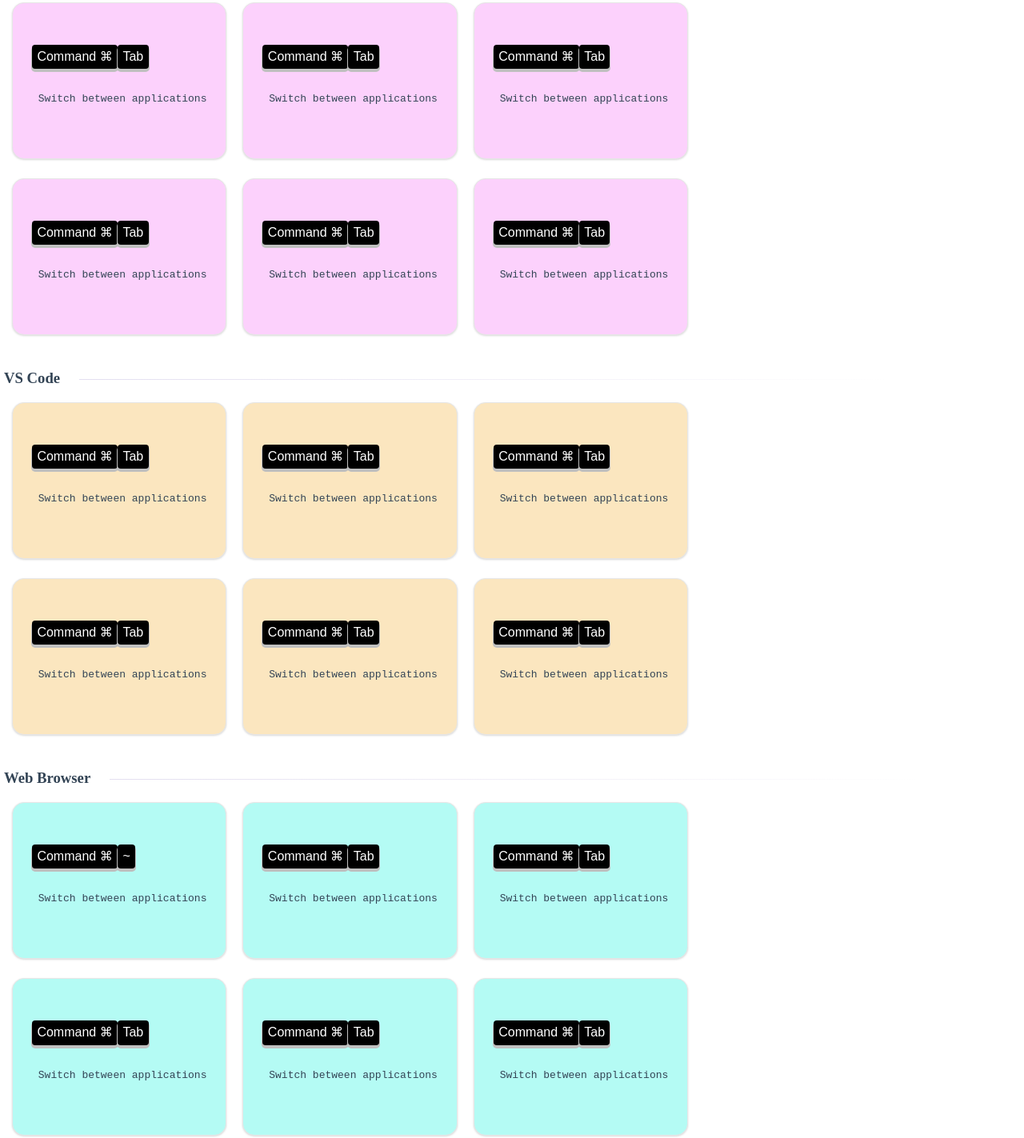
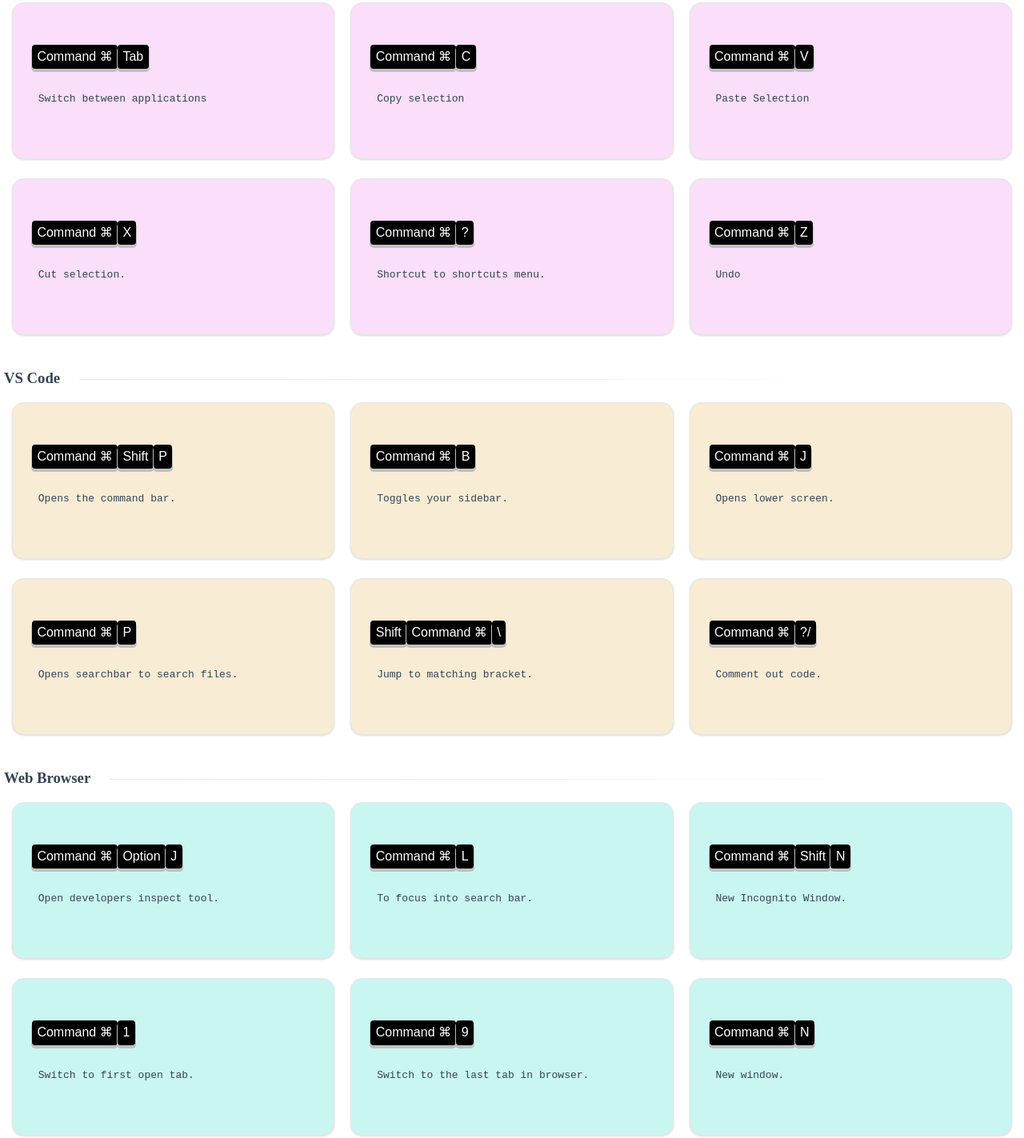
Before and after one commit to bel-lloyd/shecodes-shortcuts-gallery, a plain HTML site: page index.html in a window 1280 px wide. Shown: the part 134-1557 px from the top of the page at 80% size. Drawn offline with Linux system fonts and the light colour scheme.

Commit message:
changed all shortcut text

```diff
--- a/index.html
+++ b/index.html
@@ -35,11 +35,11 @@
             <div class="sc">
               <code class="code">
               <kbd class="cmd">Command ⌘</kbd>
-              <span class="cmd">Tab </span>
+              <span class="cmd">C </span>
               </code>
             </div>
             <div class="sc">
-              <span class="result"> Switch between applications</span>
+              <span class="result"> Copy selection</span>
             </div>
           </pre>
         </div>
@@ -48,11 +48,11 @@
             <div class="sc">
               <code class="code">
               <kbd class="cmd">Command ⌘</kbd>
-              <span class="cmd">Tab </span>
+              <span class="cmd">V </span>
               </code>
             </div>
             <div class="sc">
-              <span class="result"> Switch between applications</span>
+              <span class="result"> Paste Selection</span>
             </div>
           </pre>
         </div>
@@ -63,11 +63,11 @@
             <div class="sc">
               <code class="code">
               <kbd class="cmd">Command ⌘</kbd>
-              <span class="cmd">Tab </span>
+              <span class="cmd">X </span>
               </code>
             </div>
             <div class="sc">
-              <span class="result"> Switch between applications</span>
+              <span class="result"> Cut selection.</span>
             </div>
           </pre>
         </div>
@@ -76,11 +76,11 @@
             <div class="sc">
               <code class="code">
               <kbd class="cmd">Command ⌘</kbd>
-              <span class="cmd">Tab </span>
+              <span class="cmd">? </span>
               </code>
             </div>
             <div class="sc">
-              <span class="result"> Switch between applications</span>
+              <span class="result"> Shortcut to shortcuts menu.</span>
             </div>
           </pre>
         </div>
@@ -89,11 +89,11 @@
             <div class="sc">
               <code class="code">
               <kbd class="cmd">Command ⌘</kbd>
-              <span class="cmd">Tab </span>
+              <span class="cmd">Z </span>
               </code>
             </div>
             <div class="sc">
-              <span class="result"> Switch between applications</span>
+              <span class="result"> Undo</span>
             </div>
           </pre>
         </div>
@@ -107,11 +107,12 @@
             <div class="sc">
               <code class="code">
               <kbd class="cmd">Command ⌘</kbd>
-              <span class="cmd">Tab </span>
+              <span class="cmd">Shift </span>
+              <span class="cmd">P</span>
               </code>
             </div>
             <div class="sc">
-              <span class="result"> Switch between applications</span>
+              <span class="result"> Opens the command bar.</span>
             </div>
           </pre>
         </div>
@@ -120,11 +121,11 @@
             <div class="sc">
               <code class="code">
               <kbd class="cmd">Command ⌘</kbd>
-              <span class="cmd">Tab </span>
+              <span class="cmd">B </span>
               </code>
             </div>
             <div class="sc">
-              <span class="result"> Switch between applications</span>
+              <span class="result"> Toggles your sidebar.</span>
             </div>
           </pre>
         </div>
@@ -133,11 +134,11 @@
             <div class="sc">
               <code class="code">
               <kbd class="cmd">Command ⌘</kbd>
-              <span class="cmd">Tab </span>
+              <span class="cmd">J </span>
               </code>
             </div>
             <div class="sc">
-              <span class="result"> Switch between applications</span>
+              <span class="result"> Opens lower screen.</span>
             </div>
           </pre>
         </div>
@@ -148,11 +149,25 @@
             <div class="sc">
               <code class="code">
               <kbd class="cmd">Command ⌘</kbd>
-              <span class="cmd">Tab </span>
+              <span class="cmd">P </span>
               </code>
             </div>
             <div class="sc">
-              <span class="result"> Switch between applications</span>
+              <span class="result"> Opens searchbar to search files.</span>
+            </div>
+          </pre>
+        </div>
+        <div class="card-2">
+          <pre>
+            <div class="sc">
+              <code class="code">
+                <kbd class="cmd">Shift</kbd>
+                <kbd class="cmd">Command ⌘</kbd>
+                <span class="cmd">\ </span>
+              </code>
+            </div>
+            <div class="sc">
+              <span class="result"> Jump to matching bracket.</span>
             </div>
           </pre>
         </div>
@@ -161,24 +176,11 @@
             <div class="sc">
               <code class="code">
               <kbd class="cmd">Command ⌘</kbd>
-              <span class="cmd">Tab </span>
+              <span class="cmd">?/</span>
               </code>
             </div>
             <div class="sc">
-              <span class="result"> Switch between applications</span>
-            </div>
-          </pre>
-        </div>
-        <div class="card-2">
-          <pre>
-            <div class="sc">
-              <code class="code">
-              <kbd class="cmd">Command ⌘</kbd>
-              <span class="cmd">Tab </span>
-              </code>
-            </div>
-            <div class="sc">
-              <span class="result"> Switch between applications</span>
+              <span class="result"> Comment out code.</span>
             </div>
           </pre>
         </div>
@@ -192,11 +194,12 @@
             <div class="sc">
               <code class="code">
               <kbd class="cmd">Command ⌘</kbd>
-              <span class="cmd">~ </span>
+              <span class="cmd">Option </span>
+              <span class="cmd">J </span>
               </code>
             </div>
             <div class="sc">
-              <span class="result"> Switch between applications</span>
+              <span class="result"> Open developers inspect tool.</span>
             </div>
           </pre>
         </div>
@@ -205,11 +208,11 @@
             <div class="sc">
               <code class="code">
               <kbd class="cmd">Command ⌘</kbd>
-              <span class="cmd">Tab </span>
+              <span class="cmd">L </span>
               </code>
             </div>
             <div class="sc">
-              <span class="result"> Switch between applications</span>
+              <span class="result"> To focus into search bar.</span>
             </div>
           </pre>
         </div>
@@ -218,11 +221,12 @@
             <div class="sc">
               <code class="code">
               <kbd class="cmd">Command ⌘</kbd>
-              <span class="cmd">Tab </span>
+              <span class="cmd">Shift </span>
+              <span class="cmd">N </span>
               </code>
             </div>
             <div class="sc">
-              <span class="result"> Switch between applications</span>
+              <span class="result"> New Incognito Window.</span>
             </div>
           </pre>
         </div>
@@ -233,11 +237,11 @@
             <div class="sc">
               <code class="code">
               <kbd class="cmd">Command ⌘</kbd>
-              <span class="cmd">Tab </span>
+              <span class="cmd">1 </span>
               </code>
             </div>
             <div class="sc">
-              <span class="result"> Switch between applications</span>
+              <span class="result"> Switch to first open tab.</span>
             </div>
           </pre>
         </div>
@@ -246,11 +250,11 @@
             <div class="sc">
               <code class="code">
               <kbd class="cmd">Command ⌘</kbd>
-              <span class="cmd">Tab </span>
+              <span class="cmd">9 </span>
               </code>
             </div>
             <div class="sc">
-              <span class="result"> Switch between applications</span>
+              <span class="result"> Switch to the last tab in browser.</span>
             </div>
           </pre>
         </div>
@@ -259,11 +263,11 @@
             <div class="sc">
               <code class="code">
               <kbd class="cmd">Command ⌘</kbd>
-              <span class="cmd">Tab </span>
+              <span class="cmd">N </span>
               </code>
             </div>
             <div class="sc">
-              <span class="result"> Switch between applications</span>
+              <span class="result"> New window.</span>
             </div>
           </pre>
         </div>
--- a/style.css
+++ b/style.css
@@ -109,9 +109,9 @@ h3#example::after {
 }
 
 .card-1 {
-  /* width: 30%; */
+  width: 30%;
   margin: auto 10px;
-  background: rgb(252, 209, 252);
+  background: rgb(250, 222, 250);
   border-radius: 15px;
   box-shadow: 0 1px 3px 0 rgba(0, 0, 0, 0.1), 0 1px 2px 0 rgba(0, 0, 0, 0.06);
   transition: box-shadow 0.3s ease;
@@ -126,9 +126,9 @@ h3#example::after {
 }
 
 .card-2 {
-  /* width: 30%; */
+  width: 30%;
   margin: auto 10px;
-  background: rgb(251, 230, 191);
+  background: rgb(248, 236, 212);
   border-radius: 15px;
   box-shadow: 0 1px 3px 0 rgba(0, 0, 0, 0.1), 0 1px 2px 0 rgba(0, 0, 0, 0.06);
   transition: box-shadow 0.3s ease;
@@ -143,9 +143,9 @@ h3#example::after {
 }
 
 .card-3 {
-  /* width: 30%; */
+  width: 30%;
   margin: auto 10px;
-  background: rgb(180, 251, 244);
+  background: rgb(201, 246, 241);
   border-radius: 15px;
   box-shadow: 0 1px 3px 0 rgba(0, 0, 0, 0.1), 0 1px 2px 0 rgba(0, 0, 0, 0.06);
   transition: box-shadow 0.3s ease;
@@ -165,14 +165,24 @@ h3#example::after {
 
 }
 
-@media screen and (max-width: 480px) {
+@media screen and (max-width: 650px) {
   .body {
     flex-direction: column;
+    width: 100%;
   }
 
-  .card {
-    width: calc(100% - 68px)
+  .card-1 {
+    width: 95%;
   }
+
+  .card-2 {
+    width: 95%;
+  }
+
+  .card-3 {
+    width: 95%;
+  }
+
 }
 
 .cmd {
```
